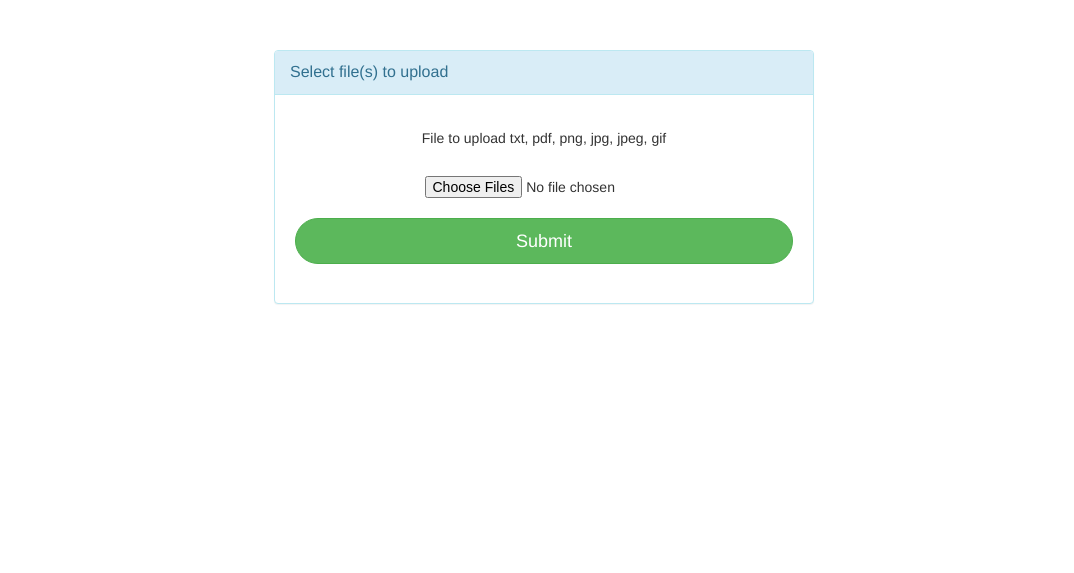
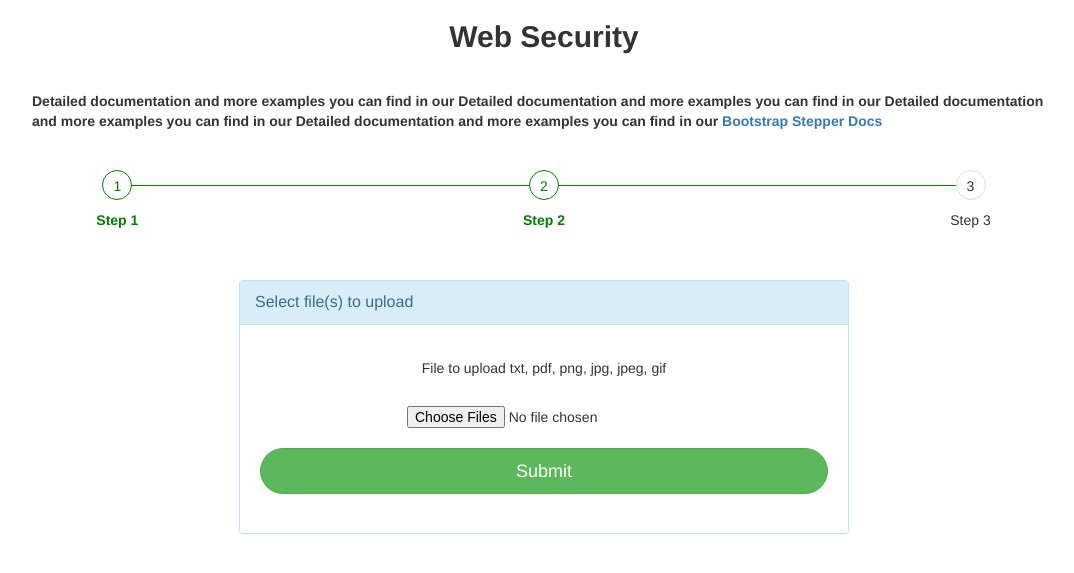
Before and after one commit to 7zllco/MaliciousPDFDetect, a Flask app: page /upload in a window 1280 px wide. Shown: the top 573 px of the page, without its empty margins (96-1170 px from the left). Run offline with Flask 2, Linux system fonts and the light colour scheme; some libraries are stand-ins or nearby versions.

Commit message:
progressbar done

```diff
--- a/templates/upload.html
+++ b/templates/upload.html
@@ -5,8 +5,85 @@
  <link href="https://maxcdn.bootstrapcdn.com/bootstrap/3.3.0/css/bootstrap.min.css" rel="stylesheet" id="bootstrap-css">
  <script src="https://maxcdn.bootstrapcdn.com/bootstrap/3.3.0/js/bootstrap.min.js"></script>
  <script src="https://code.jquery.com/jquery-1.11.1.min.js"></script>
+
+ <!--상단 progress bar -->
+ <title>Step progressbar</title>
+        <style type="text/css">
+            .container{
+                width:100%
+            }
+            .progressbar{
+                counter-reset:step;
+            }
+            .progressbar li{
+                list-style-type: none;
+                float:left;
+                width:33.33%;
+                position:relative;
+                text-align:center;
+            }
+            .progressbar li:before{
+                content:counter(step);
+                counter-increment:step;
+                width:30px;
+                height:30px;
+                line-height:30px;
+                border:1px solid #ddd;
+                display:block;
+                text-align: center;
+                margin: 0 auto 10px auto;
+                border-radius:50%;
+                background-color:white;
+            }
+            .progressbar li:after{
+                content:'';
+                position:absolute;
+                width:100%;
+                height:1px;
+                background-color: #ddd;
+                top:15px;
+                left:-50%;
+                z-index:-1;
+            }
+            .progressbar li:first-child:after{
+                content:none;
+            }
+            .progresbar li.active{
+                color:green;
+            }
+            .progressbar li.active:before{
+                border-color:green;
+            }
+            .progressbar li.active+li:after{
+                background-color: green;
+            }
+        </style>
+
+
 </head>
+
+
 <div id="wrapper">
+
+    <h2 class="text-center font-weight-bold pt-4 pb-5"><strong>Web Security</strong></h2>
+
+    <p style="margin: 3% 10%;"><!--위아래 좌우-->
+      <strong>
+          Detailed documentation and more examples you can find in our Detailed documentation and more examples you can find in our
+          Detailed documentation and more examples you can find in our
+          Detailed documentation and more examples you can find in our
+        <a href="https://mdbootstrap.com/docs/b4/jquery/components/stepper/" target="_blank">Bootstrap Stepper Docs</a>
+      </strong>
+    </p>
+    <div class="containter">
+        <ui class="progressbar">
+            <li class="active" style="color:green"><strong>Step 1</strong></li>
+            <li class="active" style="color:green"><strong style="color:green">Step 2</strong></li>
+            <li>Step 3</li>
+        </ui>
+    </div>
+
+      <!---->
             <div id="page-wrapper">
                 <div class="row">
                     <div class="container">
```
Also changed, not shown: package-lock.json (added), templates/uploads/readme.md (renamed from uploads/readme.md).
